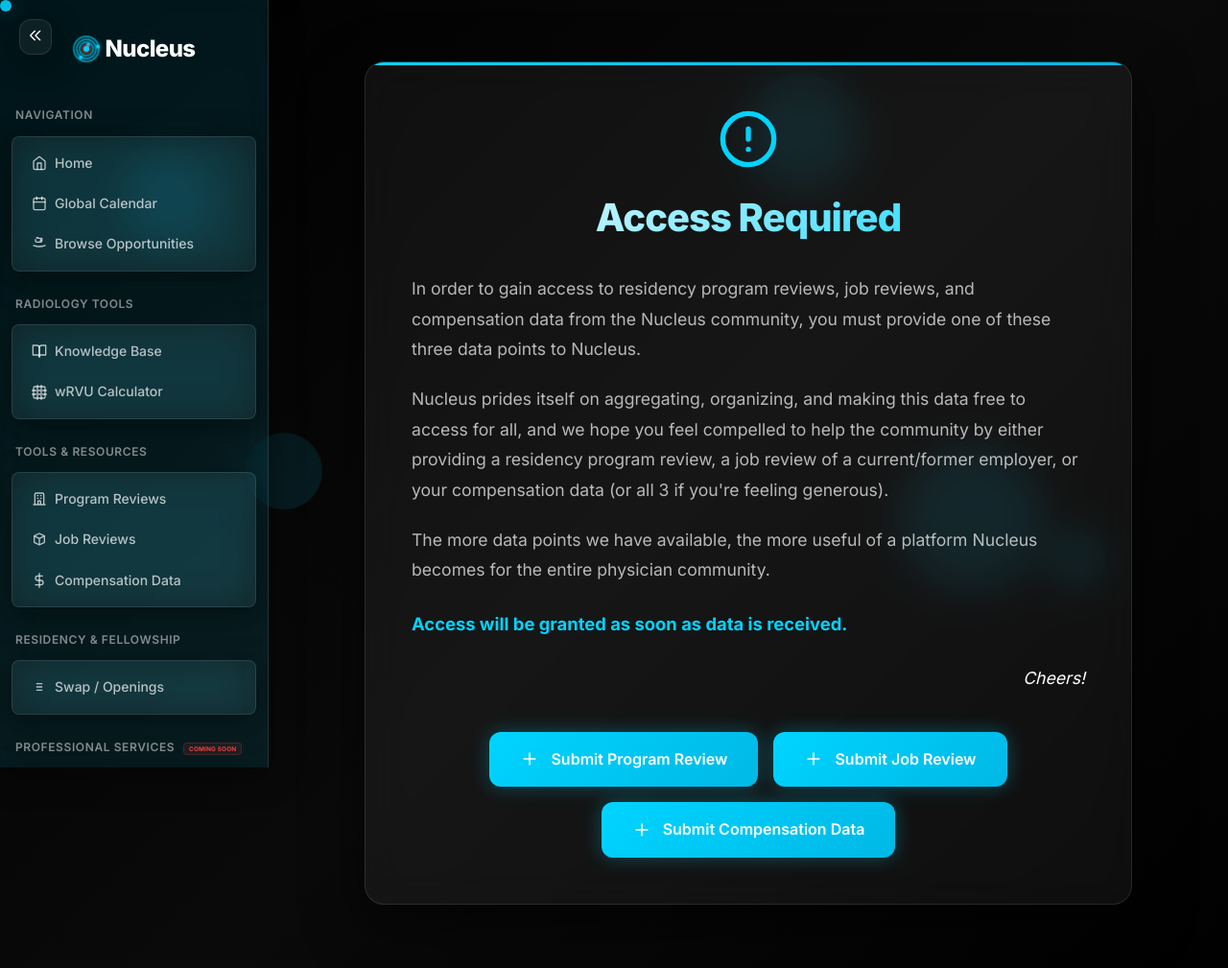
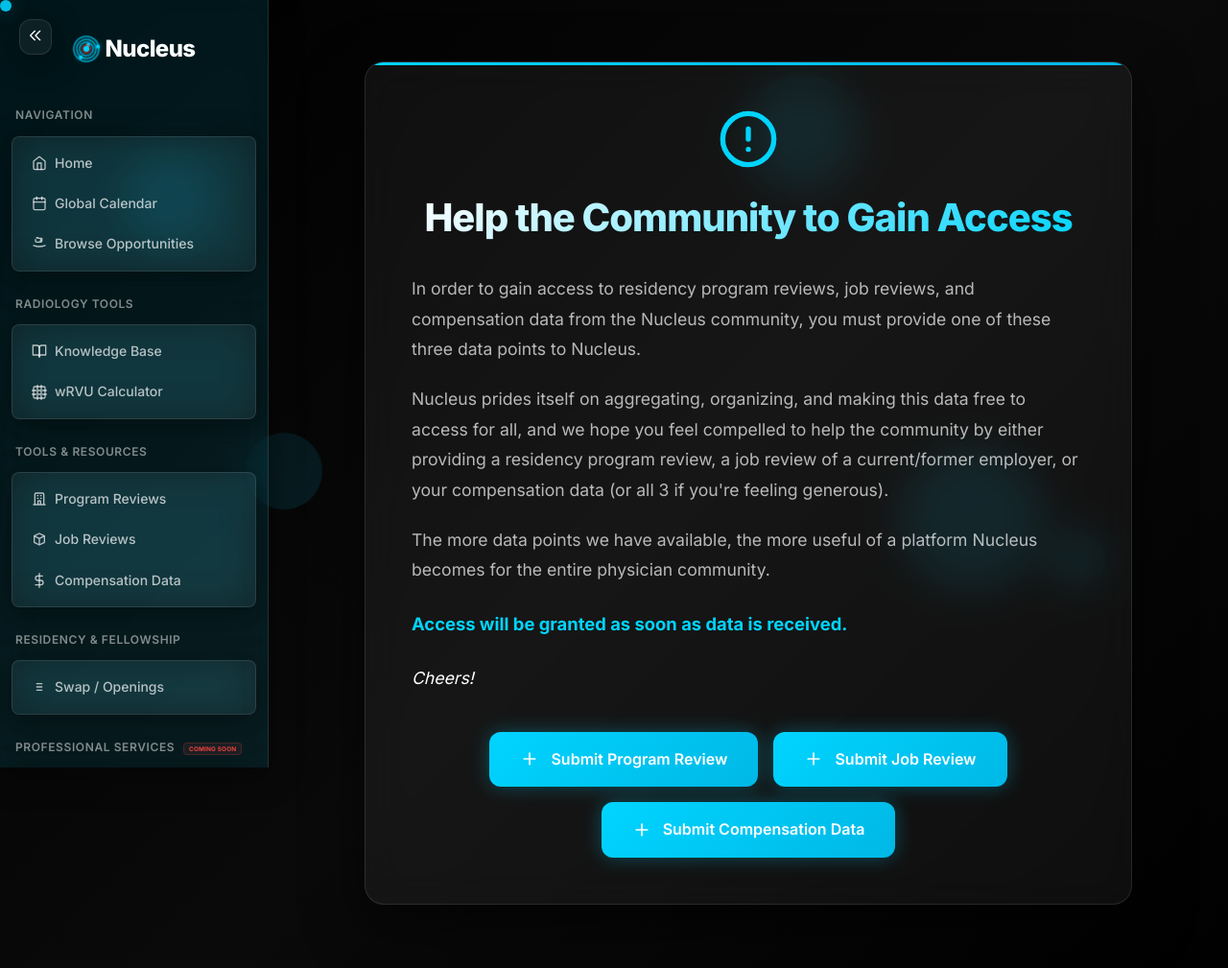
Before and after one commit to roodchris/Nucleus, a Flask app: template app/templates/access_denied.html in a window 1280 px wide. Shown: the top 1009 px of the page at 96% size. Run offline with Flask 3, Linux system fonts and the light colour scheme; the template is opened without the code that fills it, so the values that code supplies are empty.

Commit message:
Update access denied page: change title and left-align signature
- Changed title from 'Access Required' to 'Help the Community to Gain Access'
- Left-aligned 'Cheers!' message to match rest of text alignment

```diff
--- a/app/templates/access_denied.html
+++ b/app/templates/access_denied.html
@@ -12,7 +12,7 @@
       </svg>
     </div>
 
-    <h1 class="access-denied-title">Access Required</h1>
+    <h1 class="access-denied-title">Help the Community to Gain Access</h1>
 
     <div class="access-denied-message">
       <p>In order to gain access to residency program reviews, job reviews, and compensation data from the Nucleus community, you must provide one of these three data points to Nucleus.</p>
@@ -128,7 +128,6 @@
   }
 
   .access-signature {
-    text-align: right;
     font-style: italic;
     color: var(--text);
     margin-top: 1.5rem;
```
